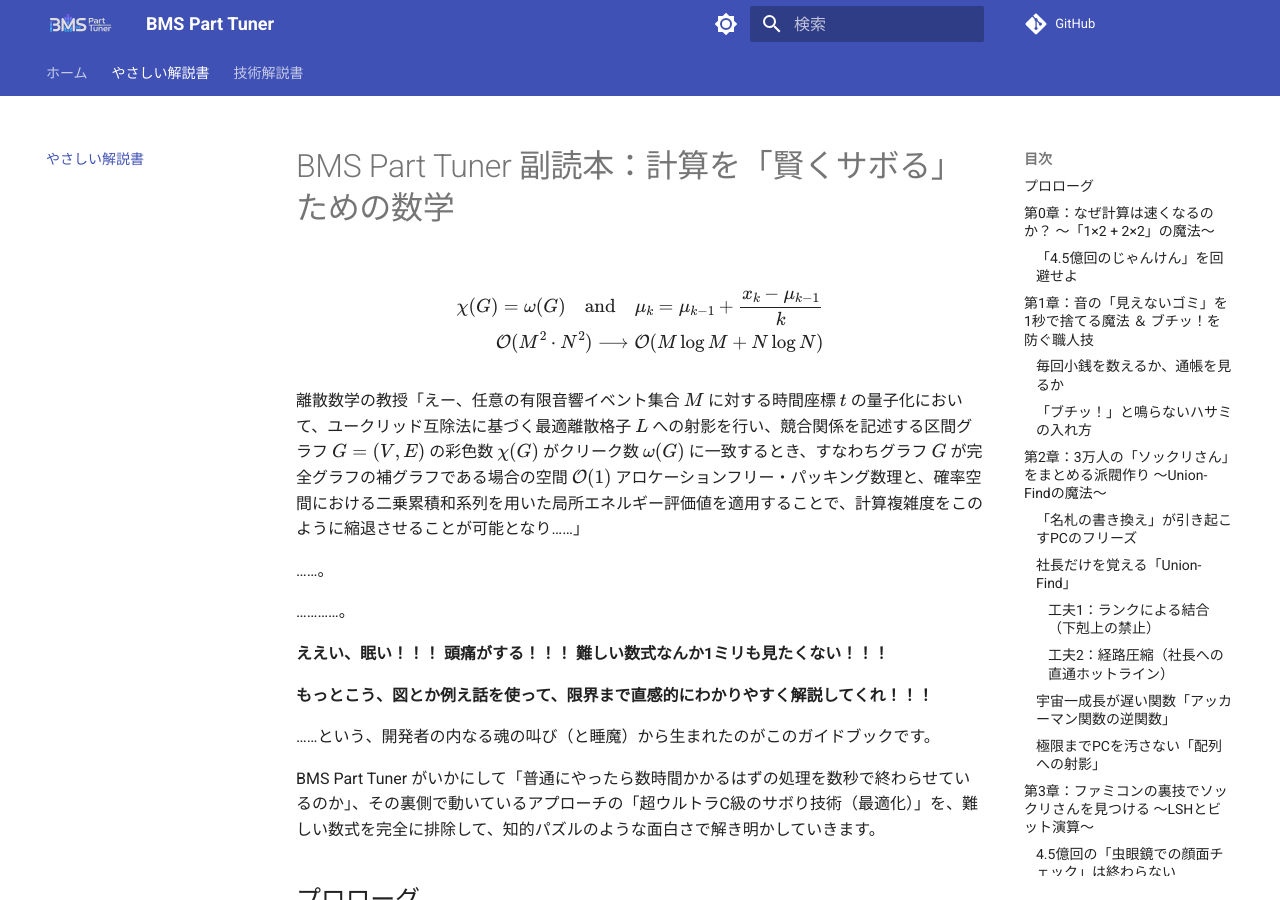
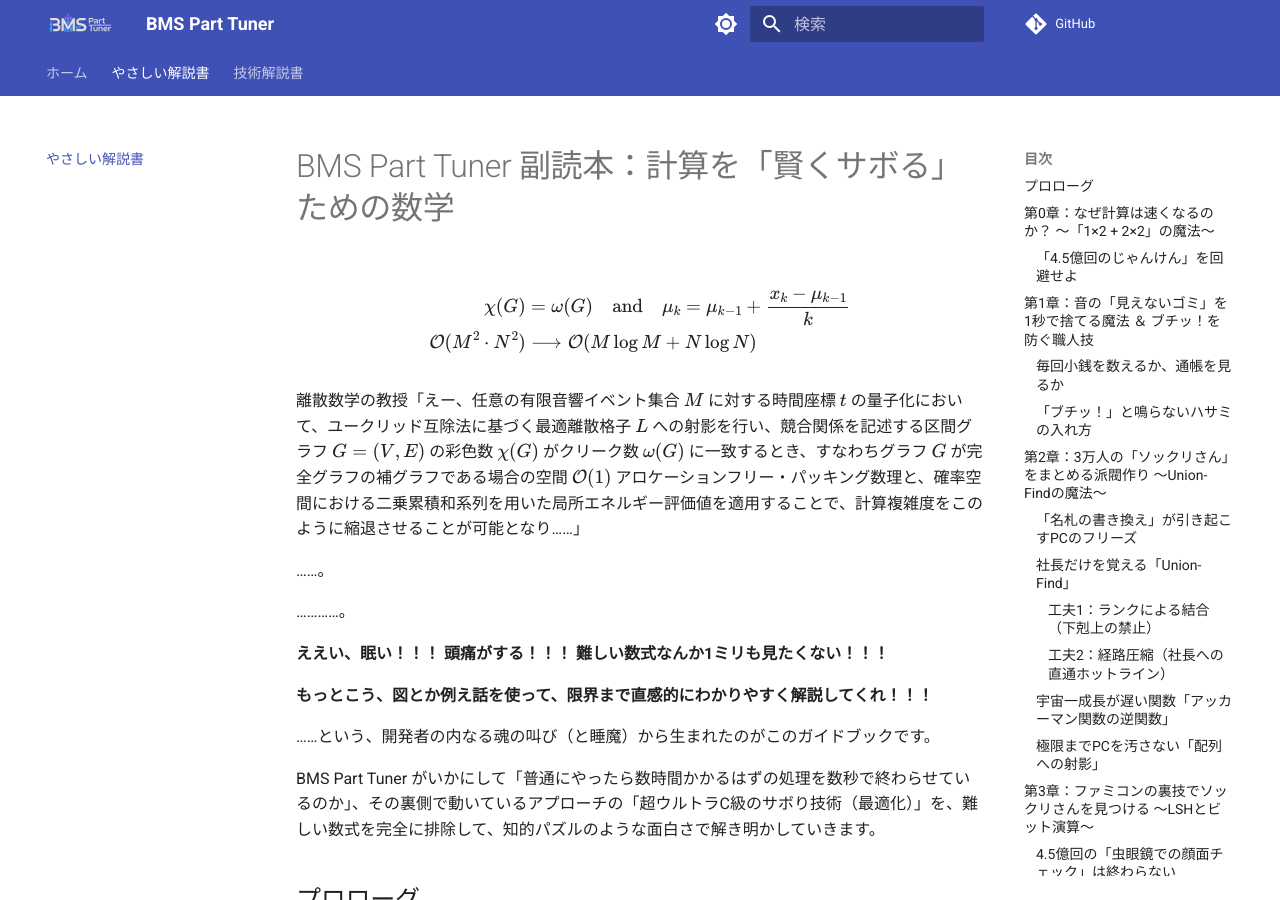
Before and after one commit to bms-atelier-kyokufu/BmsPartTuner, an MkDocs documentation site: the page built from docs/casual_guide.md, in a window 1280 px wide and 900 px high. Built offline with MkDocs 1.6.1 and Material for MkDocs 9.7.7, drawn with Linux system fonts in a browser that asks for light colours; comment, search, counter and statistics services are not loaded.

```diff
--- a/docs/casual_guide.md
+++ b/docs/casual_guide.md
@@ -2,8 +2,8 @@
 
 $$
 \begin{aligned}
-\chi(G) = \omega(G) \quad \text{and} \quad \mu_k = \mu_{k-1} + \frac{x_k - \mu_{k-1}}{k} \\
-\mathcal{O}(M^2 \cdot N^2) \longrightarrow \mathcal{O}(M \log M + N \log N)
+\chi(G) &= \omega(G) \quad \text{and} \quad \mu_k = \mu_{k-1} + \frac{x_k - \mu_{k-1}}{k} \\
+\mathcal{O}(M^2 \cdot N^2) &\longrightarrow \mathcal{O}(M \log M + N \log N)
 \end{aligned}
 $$
 
```
